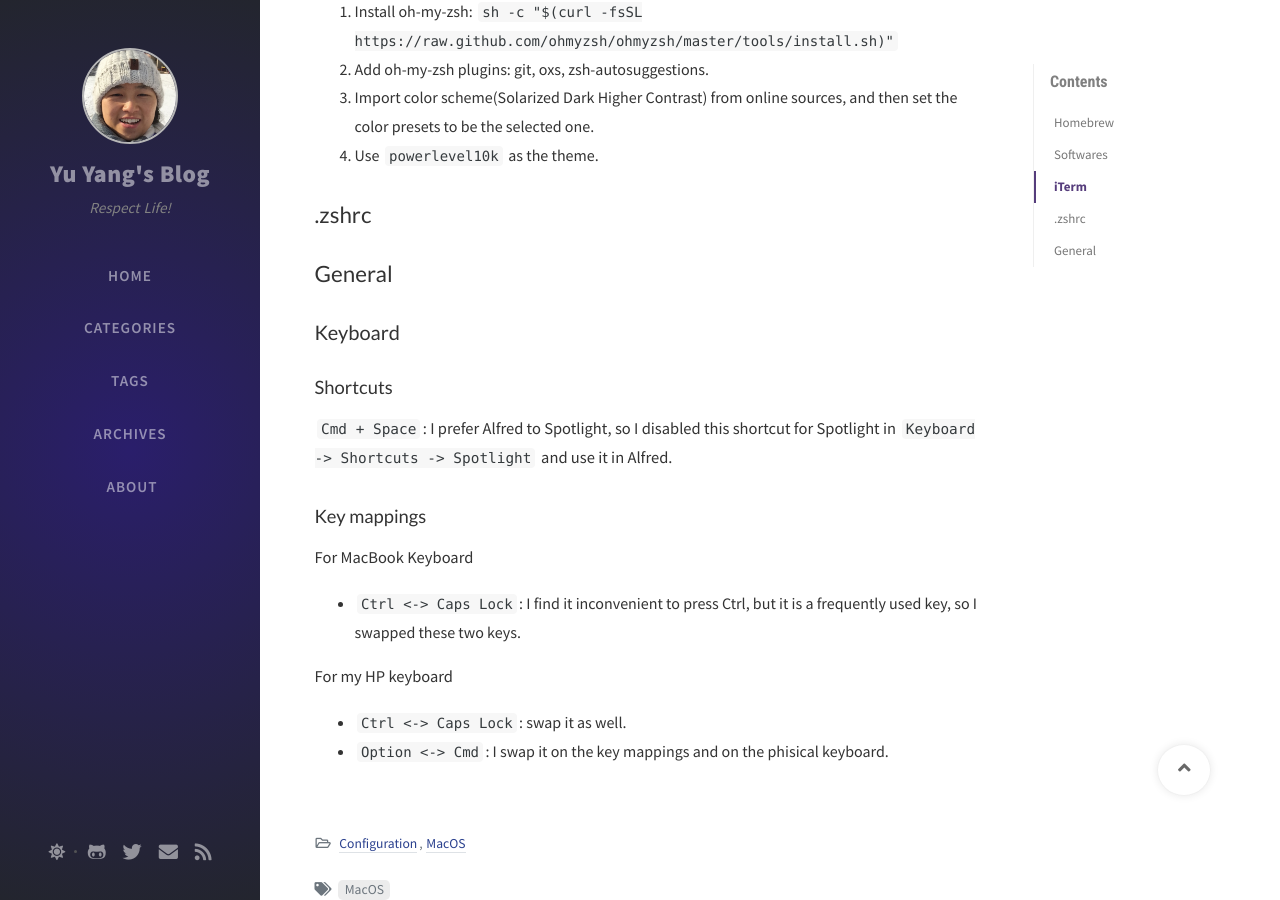
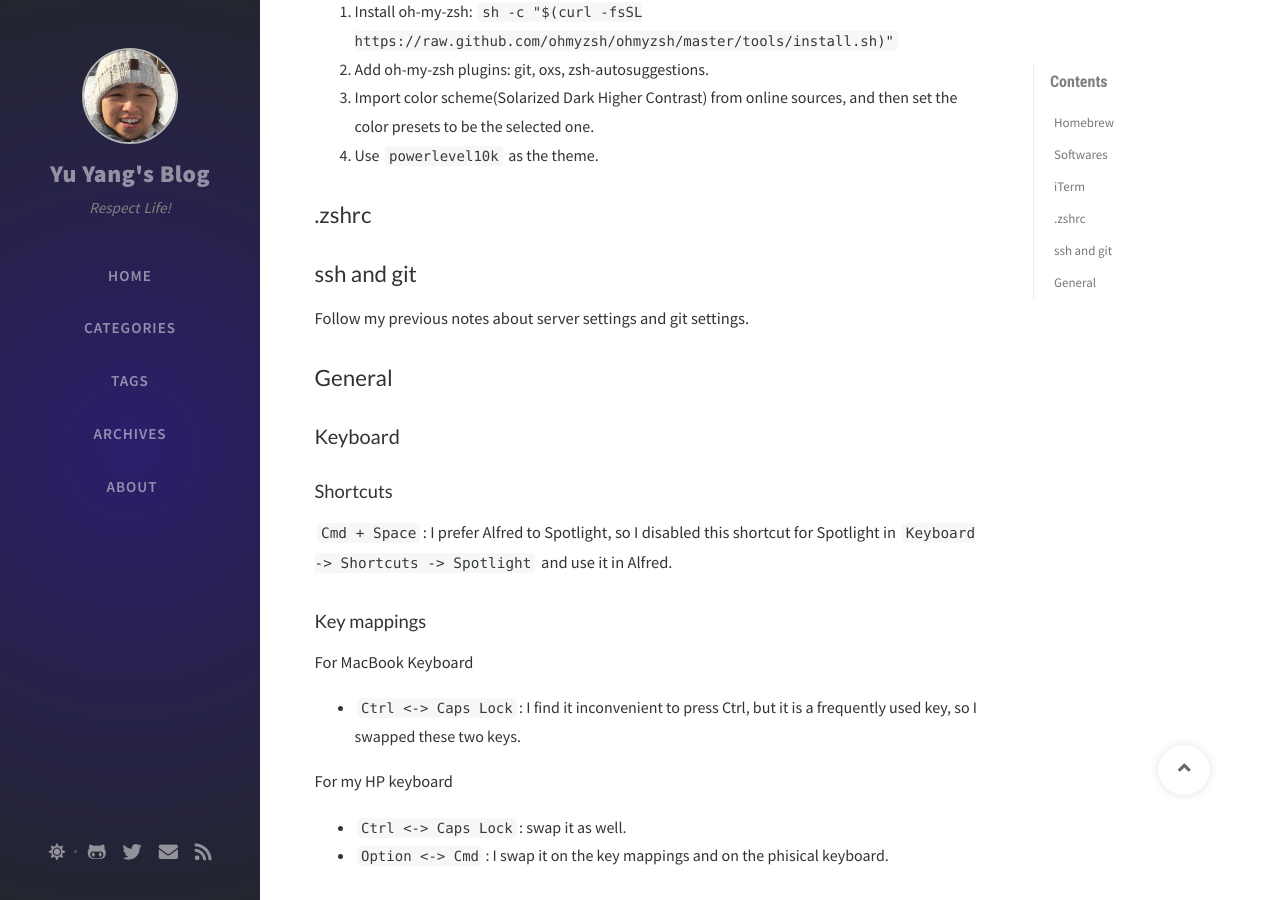
Before and after one commit to yuyangstatistics/blog, a Jekyll site: the page built from _posts/2020-07-22-Configure-MacBook.md, in a window 1280 px wide and 900 px high, scrolled down 715 px. Built offline with Jekyll 4.4.1, drawn with Linux system fonts in a browser that asks for light colours; nearby versions of some CDN libraries; comment, search, counter and statistics services are not loaded.

Commit message:
test git on new device

```diff
--- a/_posts/2020-07-22-Configure-MacBook.md
+++ b/_posts/2020-07-22-Configure-MacBook.md
@@ -27,6 +27,8 @@ References:
 
 ## .zshrc
 
+## ssh and git
+Follow my previous notes about server settings and git settings.
 
 ## General
 
```
